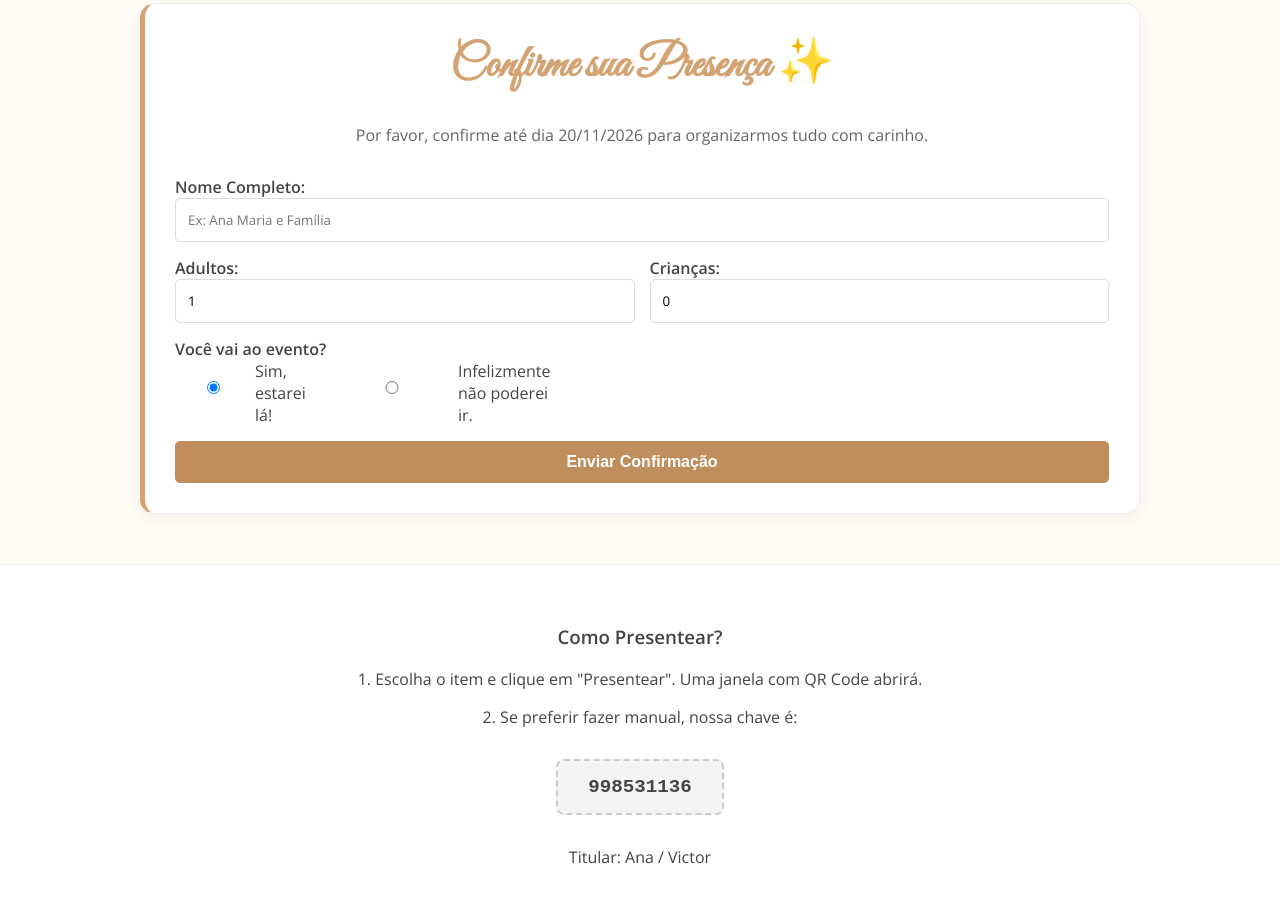
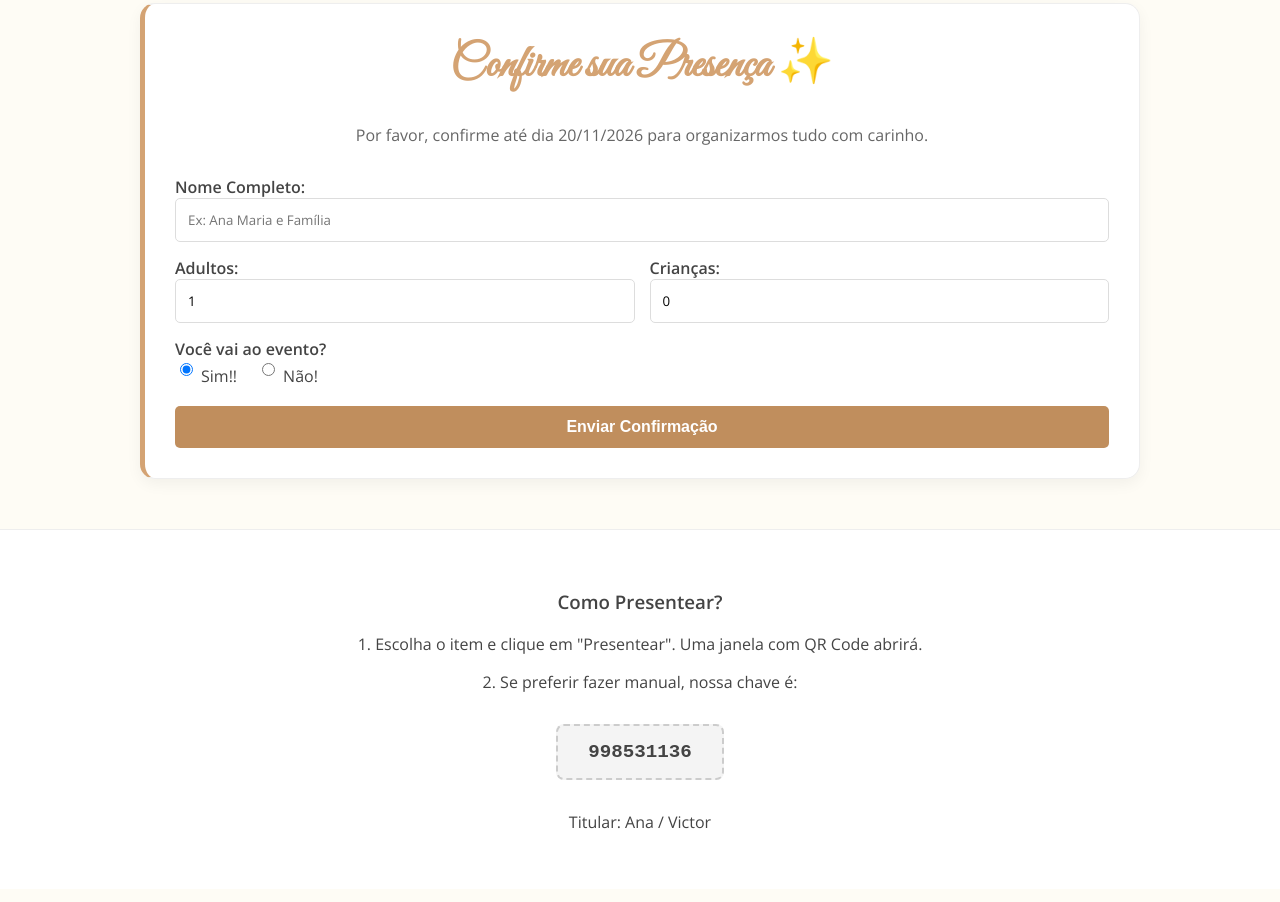
Before and after one commit to VictorSturnichCapel/casamento, a plain HTML site: page index.html in a window 1280 px wide. Shown: the part 1617-2519 px from the top of the page. Drawn offline with nearby package versions, Linux system fonts and the light colour scheme; no server answers.

Commit message:
atualizações lista de convidados

```diff
--- a/index.html
+++ b/index.html
@@ -152,8 +152,8 @@
 
                 <label style="font-weight:bold;">Você vai ao evento?</label>
                 <div class="radio-group">
-                    <label><input type="radio" name="Confirmacao" value="Sim" checked> Sim, estarei lá!</label>
-                    <label><input type="radio" name="Confirmacao" value="Nao"> Infelizmente não poderei ir.</label>
+                    <label><input type="radio" name="Confirmacao" value="Sim" checked> Sim!!</label>
+                    <label><input type="radio" name="Confirmacao" value="Nao"> Não!</label>
                 </div>
 
                 <button type="submit" class="btn-post" id="btn-rsvp">Enviar Confirmação</button>
```
